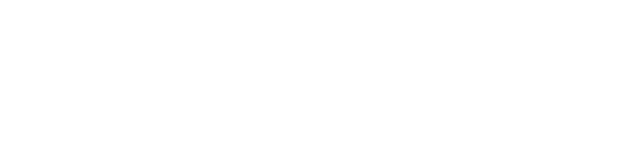
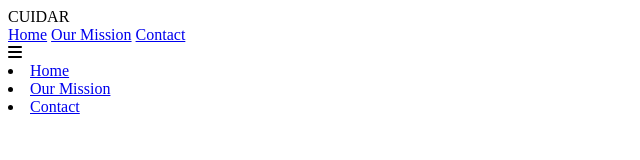
Before and after one commit to Code-Institute-Submissions/RicardoMor98-Project1, a plain HTML site: page index.html in a window 1280 px wide. Shown: the whole page, without its empty margins (0-640 px from the left). Drawn offline with Linux system fonts and the light colour scheme.

Commit message:
Add: Navbar to the body

```diff
--- a/assets/style.css
+++ b/assets/style.css
@@ -0,0 +1 @@
+@import url("https://fonts.googleapis.com/css2?family=poppins:wght@300;400;500;600;700;800;900;display=swap");
--- a/index.html
+++ b/index.html
@@ -15,4 +15,25 @@
         <!-- here i will put links for stylesheets and ref -->
     </head>
 
+    <body>
+        <nav class="navbar">
+         <div class="logo">CUIDAR</div>
+         <div class="navbar-item">
+             <a href="#home">Home</a>
+             <a href="#our-mission">Our Mission</a>
+             <a href="#contact">Contact</a>
+         </div>
+         <div class="toggle-btn">
+             <i class="fa-solid fa-bars"></i>
+           </div>
+        </nav>
+
+        <div class="dropdown-menu">
+         <li><a href="#home">Home</a></li>
+         <li><a href="#our-mission">Our Mission</a></li>
+         <li><a href="#contact">Contact</a></li>
+        </div>
+
+       <!--navbar dropdown menu small screensize-->
+    </body>
 </html>
```
